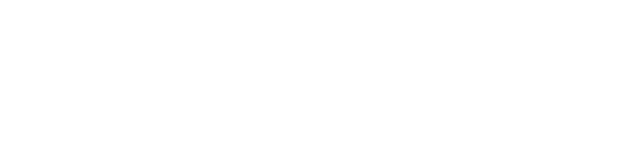
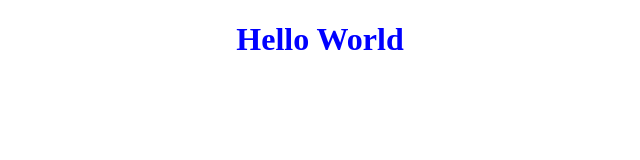
Before and after one commit to Devang-Shah-49/Git-Tutorial, a plain HTML site: page index.html in a window 1280 px wide. Shown: the whole page, without its empty margins (320-960 px from the left). Drawn offline with Linux system fonts and the light colour scheme.

Commit message:
Added feature in html

```diff
--- a/index.html
+++ b/index.html
@@ -7,6 +7,6 @@
     <title>ARYA</title>
 </head>
 <body>
-
+    <h1 style="color: blue; text-align: center;">Hello World</h1>
 </body>
 </html>
```
